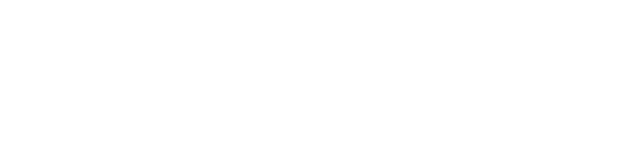
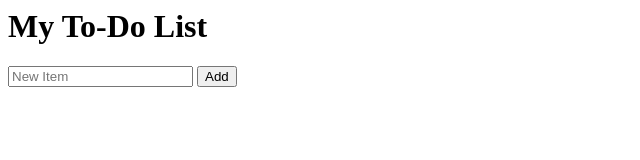
Before and after one commit to randiltennakoon/To-DoApp_using_jQuery, a plain HTML site: page index.html in a window 1280 px wide. Shown: the whole page, without its empty margins (0-640 px from the left). Drawn offline with nearby package versions, Linux system fonts and the light colour scheme.

Commit message:
updated index.html

```diff
--- a/index.html
+++ b/index.html
@@ -13,6 +13,9 @@
 
     </head>
     <body>
-
+        <h1>My To-Do List</h1>
+        <input type="text" placeholder="New Item" />
+        <button id="add">Add</button>
+        <ol id="list"></ol>
     </body>
 </html>
```
